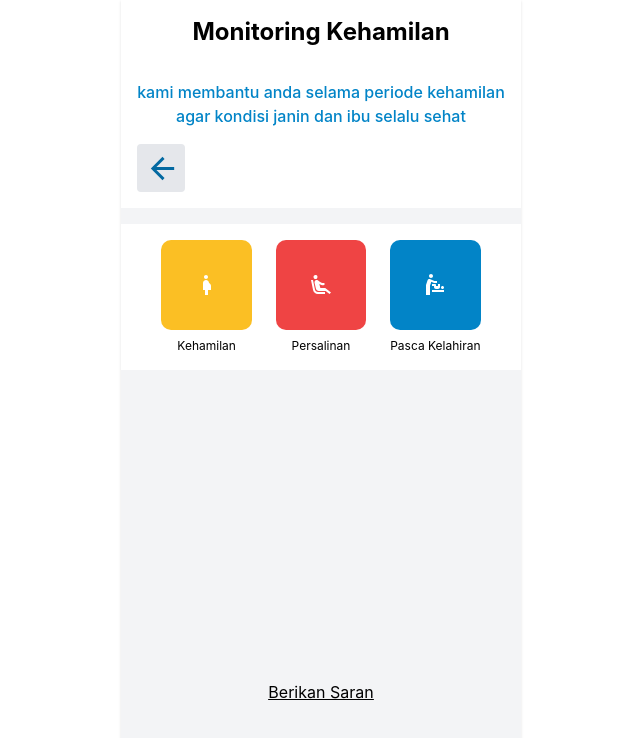
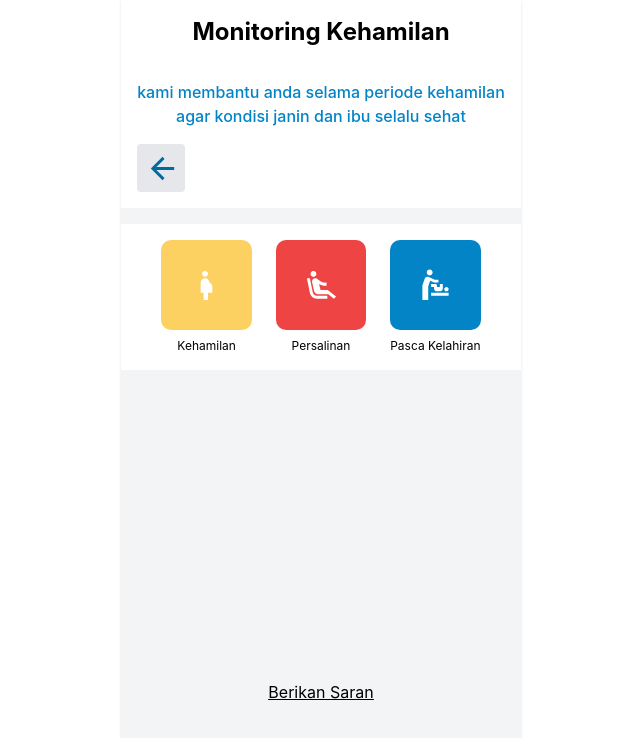
Before and after one commit to fikrianggara/kia-react, a React (Create React App) app: page /ibu-anak in a window 1280 px wide. Shown: the top 738 px of the page, without its empty margins (319-959 px from the left). Built offline with nearby package versions, Linux system fonts and the light colour scheme; what moment-with-locales-es6 would draw is missing.

Commit message:
change some icon

```diff
--- a/src/pages/ibu-anak/index.js
+++ b/src/pages/ibu-anak/index.js
@@ -7,7 +7,6 @@ import {
   BabyChangingStationOutlined,
   AirlineSeatReclineExtraOutlined,
 } from "@mui/icons-material";
-
 
 export const MenuIbuAnak = ({ data }) => {
   const user = data[0] ? data[0] : null;
@@ -30,18 +29,27 @@ export const MenuIbuAnak = ({ data }) => {
       <main className="mt-4 bg-white h-fit space-y-10 flex">
         <section className="grid grid-cols-3 gap-6 m-auto h-fit p-4 ">
           <Link to={`/ibu-anak/kehamilan/${user?.id ? user.id : "menu"}`}>
-            <MenuItem title="Kehamilan" className="bg-amber-400">
-              <PregnantWomanOutlined className="w-8 h-8 md:w-16 md:h-16" />
+            <MenuItem title="Kehamilan" className="bg-amber-400 animate-pulse">
+              <PregnantWomanOutlined
+                fontSize="large"
+                className="w-8 h-8 md:w-16 md:h-16"
+              />
             </MenuItem>
           </Link>
           <Link to="/ibu-anak">
             <MenuItem title="Persalinan" className="bg-red-500">
-              <AirlineSeatReclineExtraOutlined className="w-8 h-8 md:w-16 md:h-16" />
+              <AirlineSeatReclineExtraOutlined
+                fontSize="large"
+                className="w-8 h-8 md:w-16 md:h-16"
+              />
             </MenuItem>
           </Link>
           <Link to="/ibu-anak">
             <MenuItem title="Pasca Kelahiran" className="bg-sky-600">
-              <BabyChangingStationOutlined className="w-8 h-8 md:w-16 md:h-16" />
+              <BabyChangingStationOutlined
+                fontSize="large"
+                className="w-8 h-8 md:w-16 md:h-16"
+              />
             </MenuItem>
           </Link>
         </section>
@@ -52,7 +60,6 @@ export const MenuIbuAnak = ({ data }) => {
           <p>Berikan Saran</p>
         </a>
       </footer>
-
     </div>
   );
 };
```
